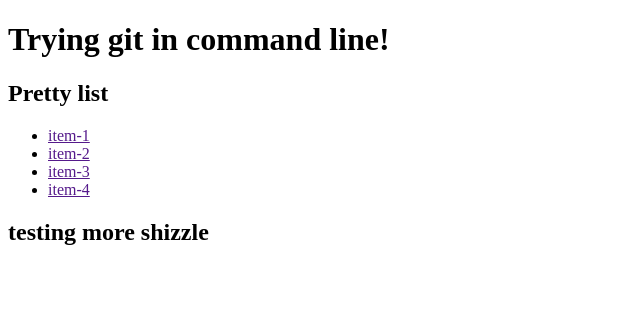
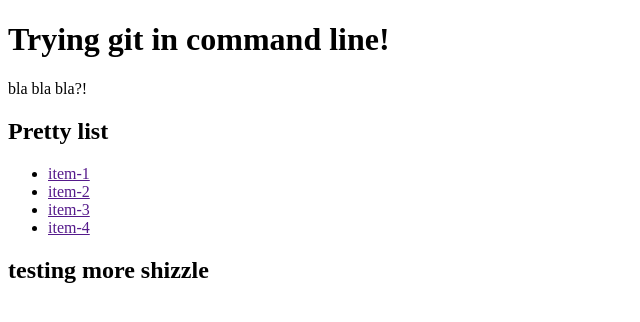
Before and after one commit to Leonduif/bla, a plain HTML site: page index.html in a window 1280 px wide. Shown: the whole page, without its empty margins (0-640 px from the left). Drawn offline with Linux system fonts and the light colour scheme.

Commit message:
testing commits

```diff
--- a/index.html
+++ b/index.html
@@ -6,6 +6,7 @@
 </head>
 <body>
 	<h1>Trying git in command line!</h1>
+	<p>bla bla bla?!</p>
 
 	<h2>Pretty list</h2>
 	<ul>
```
